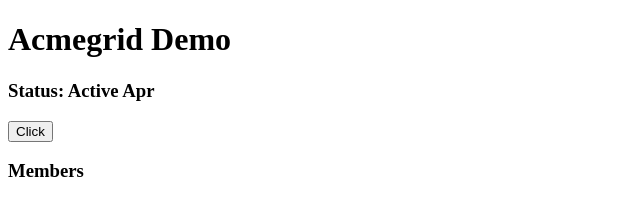
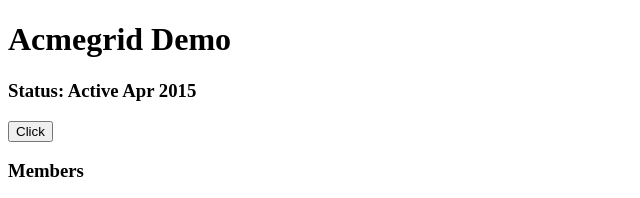
Before and after one commit to acmegrid/acmegrid.github.io, a plain HTML site: page index.html in a window 1280 px wide. Shown: the top 198 px of the page, 0-640 px from the left. Drawn offline with nearby package versions, Linux system fonts and the light colour scheme.

Commit message:
all auto all the time 9

```diff
--- a/index.html
+++ b/index.html
@@ -15,7 +15,7 @@ $(document).ready(function(){
 </head>
 <body>
 <h1>Acmegrid Demo</h1>
-<h3>Status: Active Apr</h3>
+<h3>Status: Active Apr 2015</h3>
 <button>Click</button>
 <h3>Members</h3>
 <ul>
```
